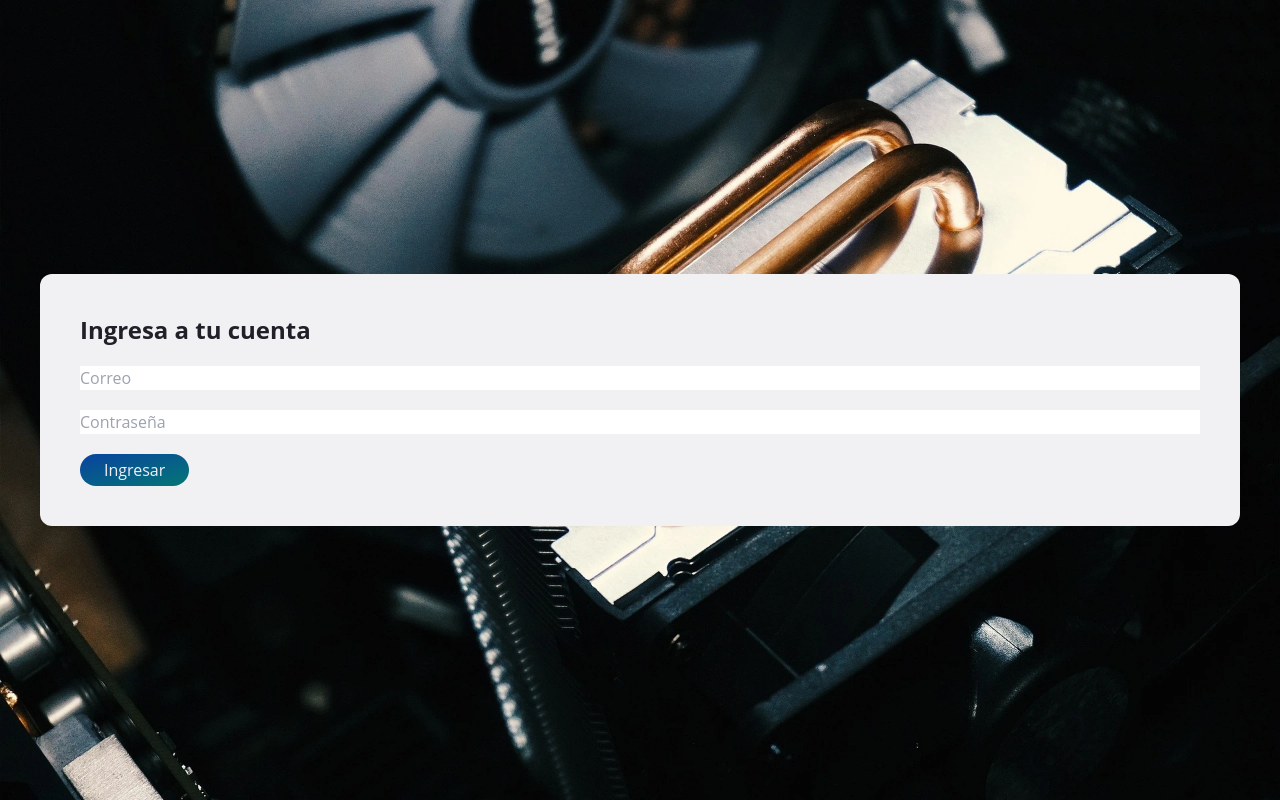
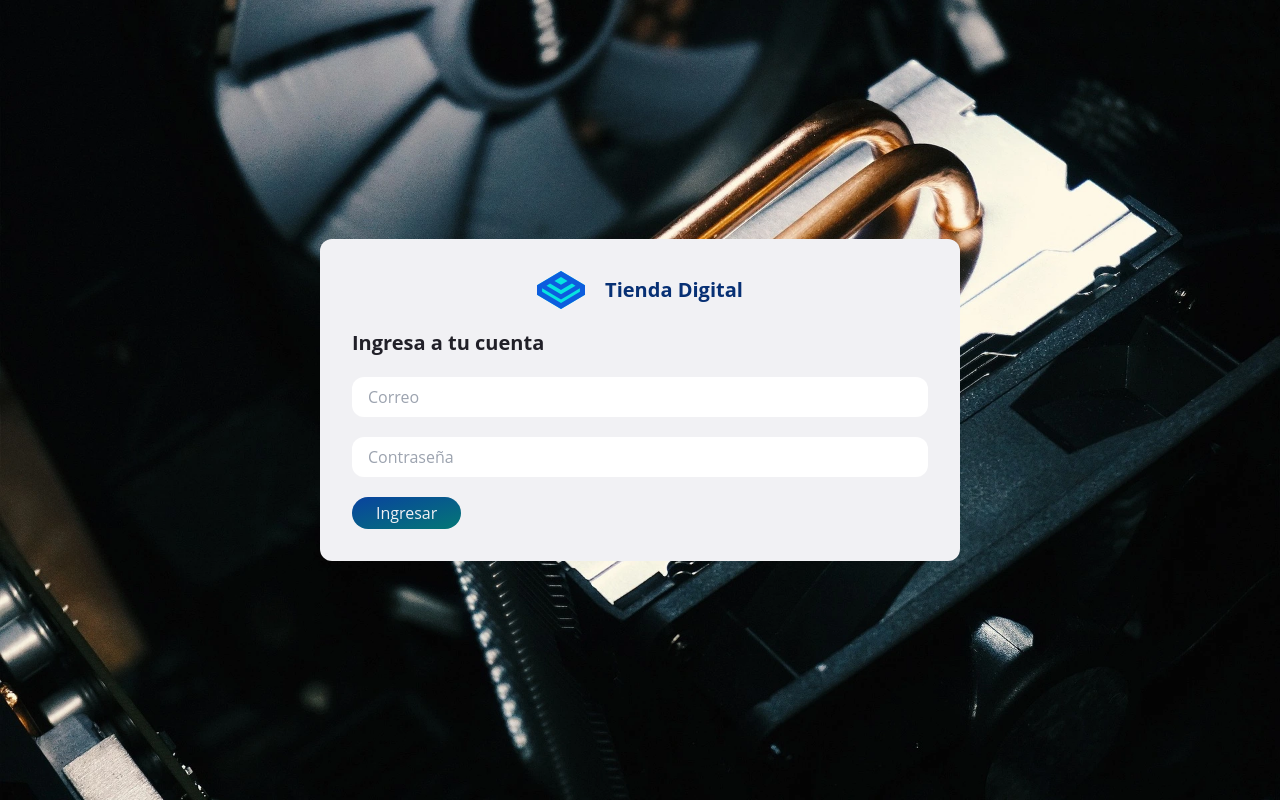
Before and after one commit to FernandoLorca/desafio-final-frontend, a React (Vite) app: page /login in a window 1280 px wide. Built offline with nearby package versions, Linux system fonts and the light colour scheme.

Commit message:
Form and inputs layout done

```diff
--- a/src/components/Buttons/ButtonCta.jsx
+++ b/src/components/Buttons/ButtonCta.jsx
@@ -1,7 +1,7 @@
 const ButtonCta = ({ text, textSize }) => {
   return (
     <button
-      className={`max-w-max rounded-full bg-gradient-to-br from-primary-600 to-secondary-700 px-6 py-1 hover:bg-gradient-to-br hover:from-primary-700 hover:to-secondary-600 ${textSize}`}
+      className={`max-w-max rounded-full bg-gradient-to-br from-primary-600 to-secondary-700 px-6 py-1 hover:bg-gradient-to-br hover:from-primary-700 hover:to-secondary-600 focus:outline-none active:bg-primary-500 ${textSize}`}
     >
       {text}
     </button>
--- /dev/null
+++ b/src/components/Form/FormInput.jsx
@@ -0,0 +1,11 @@
+const FormInput = ({ inputType, inputPlaceholder }) => {
+  return (
+    <input
+      type={inputType}
+      placeholder={inputPlaceholder}
+      className="rounded-xl py-2 pl-4 focus:outline-none focus:ring focus:ring-primary-400"
+    />
+  );
+};
+
+export default FormInput;
--- a/src/pages/Login.jsx
+++ b/src/pages/Login.jsx
@@ -1,22 +1,30 @@
 import ButtonCta from '../components/Buttons/ButtonCta';
+import FormInput from '../components/Form/FormInput';
+import Logo from '../components/Logo';
 import TitleOne from '../components/Titles.jsx/TitleOne';
 
 const Login = () => {
   return (
-    <div className="flex h-screen items-center justify-center bg-primary-900 bg-[url('/hero.webp')] bg-cover bg-[center_left_-30rem] bg-no-repeat text-dark-800 md:bg-[center_left_-18rem] lg:bg-center">
-      <div className="mx-10 flex w-full flex-col rounded-xl bg-dark-100 p-10">
+    <div className="flex h-screen items-center justify-center bg-primary-900 bg-[url('/hero.webp')] bg-cover bg-center bg-no-repeat text-dark-800">
+      <div className="mx-10 flex w-full flex-col rounded-xl bg-dark-100 p-8 md:max-w-[40rem]">
+        <div className="mb-5">
+          <Logo
+            logoSize="max-w-[3rem] lg:max-w-[3rem]"
+            fontSize="text-xl lg:text-xl text-primary-700"
+          />
+        </div>
         <TitleOne
           title="Ingresa a tu cuenta"
-          classProperty="text-2xl"
+          classProperty="text-xl"
         />
         <form className="flex flex-col gap-5">
-          <input
-            type="text"
-            placeholder="Correo"
+          <FormInput
+            inputType="text"
+            inputPlaceholder="Correo"
           />
-          <input
-            type="password"
-            placeholder="Contraseña"
+          <FormInput
+            inputType="password"
+            inputPlaceholder="Contraseña"
           />
           <ButtonCta
             text="Ingresar"
```
